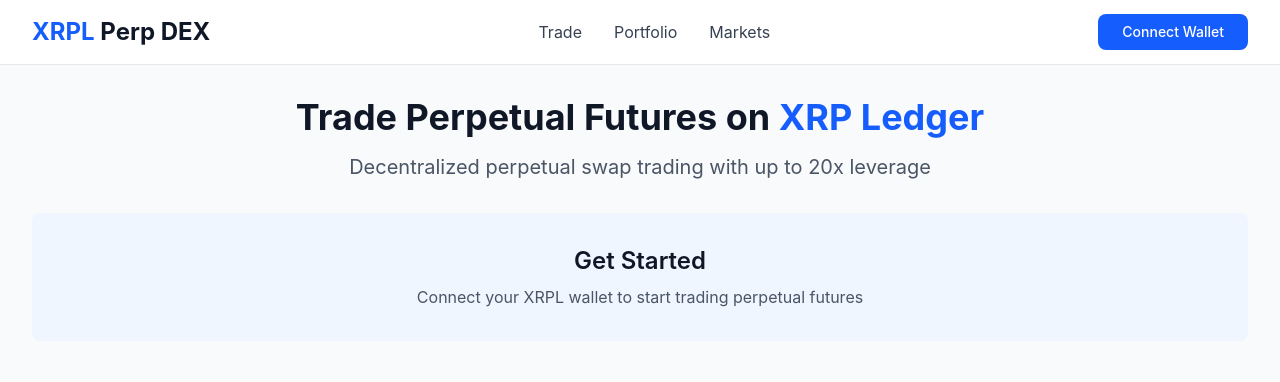
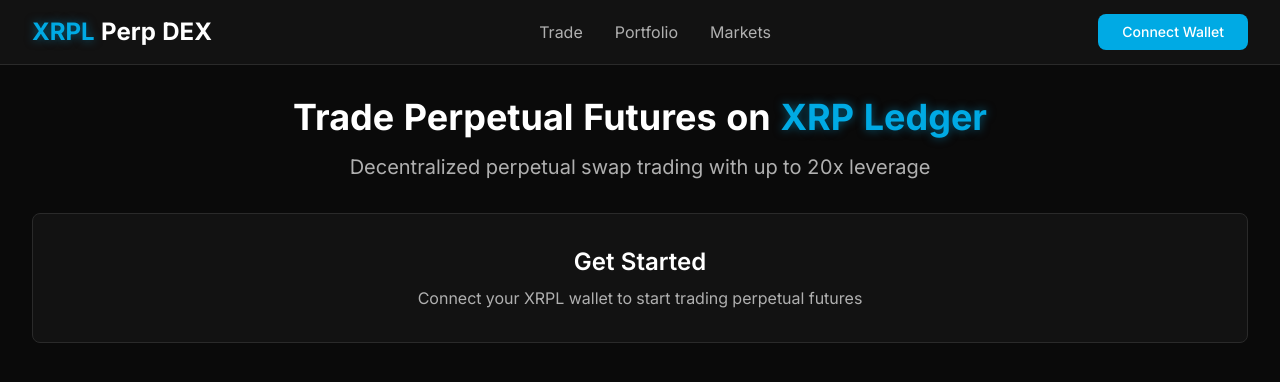
Before and after one commit to LemonTreeTechnologies/perp-dex-ui, a SvelteKit app: page / in a window 1280 px wide. Shown: the top 382 px of the page. Built offline with nearby package versions, Linux system fonts and the light colour scheme.

Commit message:
feat:added-xrp-theme

```diff
--- a/src/app.html
+++ b/src/app.html
@@ -4,6 +4,12 @@
 		<meta charset="utf-8" />
 		<meta name="viewport" content="width=device-width, initial-scale=1" />
 		<meta name="text-scale" content="scale" />
+		<link rel="preconnect" href="https://fonts.googleapis.com" />
+		<link rel="preconnect" href="https://fonts.gstatic.com" crossorigin />
+		<link
+			href="https://fonts.googleapis.com/css2?family=Inter:wght@300;400;500;600;700;800&family=JetBrains+Mono:wght@400;500;600&display=swap"
+			rel="stylesheet"
+		/>
 		%sveltekit.head%
 	</head>
 	<body data-sveltekit-preload-data="hover">
--- a/src/lib/components/Header.svelte
+++ b/src/lib/components/Header.svelte
@@ -66,33 +66,33 @@
 	}
 </script>
 
-<header class="border-b border-gray-200 bg-white">
+<header class="border-b border-[#2A2A2A] bg-[#121212]">
 	<div class="mx-auto max-w-7xl px-4 sm:px-6 lg:px-8">
 		<div class="flex h-16 items-center justify-between">
 			<!-- Logo/Brand -->
 			<div class="flex items-center">
-				<h1 class="text-2xl font-bold text-gray-900">
-					<span class="text-blue-600">XRPL</span> Perp DEX
+				<h1 class="text-2xl font-bold text-white">
+					<span class="text-[#00AAE4] xrp-glow">XRPL</span> Perp DEX
 				</h1>
 			</div>
 
 			<!-- Navigation (placeholder for future menu items) -->
 			<nav class="hidden md:flex md:items-center md:space-x-8">
-				<button type="button" class="text-gray-700 hover:text-gray-900">Trade</button>
-				<button type="button" class="text-gray-700 hover:text-gray-900">Portfolio</button>
-				<button type="button" class="text-gray-700 hover:text-gray-900">Markets</button>
+				<button type="button" class="text-[#B0B0B0] hover:text-white transition-colors">Trade</button>
+				<button type="button" class="text-[#B0B0B0] hover:text-white transition-colors">Portfolio</button>
+				<button type="button" class="text-[#B0B0B0] hover:text-white transition-colors">Markets</button>
 			</nav>
 
 			<!-- Wallet Connection -->
 			<div class="flex items-center">
 				{#if $walletStore.isConnected && $walletStore.address}
 					<div class="flex items-center space-x-4">
-						<div class="rounded-lg bg-gray-100 px-4 py-2 font-mono text-sm text-gray-700">
+						<div class="rounded-lg bg-[#1A1A1A] border border-[#2A2A2A] px-4 py-2 font-mono text-sm text-[#00AAE4]">
 							{formatAddress($walletStore.address)}
 						</div>
 						<button
 							onclick={disconnectWallet}
-							class="rounded-lg bg-red-500 px-4 py-2 text-sm font-medium text-white transition-colors hover:bg-red-600"
+							class="rounded-lg bg-[#2A2A2A] hover:bg-[#404040] px-4 py-2 text-sm font-medium text-white transition-colors border border-[#404040]"
 						>
 							Disconnect
 						</button>
@@ -100,7 +100,7 @@
 				{:else}
 					<button
 						onclick={connectWallet}
-						class="rounded-lg bg-blue-600 px-6 py-2 text-sm font-medium text-white transition-colors hover:bg-blue-700"
+						class="rounded-lg bg-[#00AAE4] px-6 py-2 text-sm font-medium text-white transition-all hover:bg-[#0088B8] hover:shadow-[0_0_20px_rgba(0,170,228,0.4)]"
 					>
 						Connect Wallet
 					</button>
--- a/src/routes/+layout.svelte
+++ b/src/routes/+layout.svelte
@@ -7,7 +7,7 @@
 </script>
 
 <svelte:head><link rel="icon" href={favicon} /></svelte:head>
-<div class="min-h-screen bg-gray-50">
+<div class="min-h-screen bg-[#0A0A0A]">
 	<Header />
 	<main class="mx-auto max-w-7xl px-4 py-8 sm:px-6 lg:px-8">
 		{@render children()}
--- a/src/routes/+page.svelte
+++ b/src/routes/+page.svelte
@@ -4,23 +4,23 @@
 
 <div class="space-y-8">
 	<div class="text-center">
-		<h1 class="text-4xl font-bold text-gray-900">
-			Trade Perpetual Futures on <span class="text-blue-600">XRP Ledger</span>
+		<h1 class="text-4xl font-bold text-white">
+			Trade Perpetual Futures on <span class="text-[#00AAE4] xrp-glow">XRP Ledger</span>
 		</h1>
-		<p class="mt-4 text-xl text-gray-600">
+		<p class="mt-4 text-xl text-[#B0B0B0]">
 			Decentralized perpetual swap trading with up to 20x leverage
 		</p>
 	</div>
 
 	{#if !$walletStore.isConnected}
-		<div class="rounded-lg bg-blue-50 p-8 text-center">
-			<h2 class="text-2xl font-semibold text-gray-900">Get Started</h2>
-			<p class="mt-2 text-gray-600">Connect your XRPL wallet to start trading perpetual futures</p>
+		<div class="rounded-lg bg-[#121212] border border-[#2A2A2A] p-8 text-center hover:border-[#00AAE4] transition-colors">
+			<h2 class="text-2xl font-semibold text-white">Get Started</h2>
+			<p class="mt-2 text-[#B0B0B0]">Connect your XRPL wallet to start trading perpetual futures</p>
 		</div>
 	{:else}
-		<div class="rounded-lg bg-white p-8 shadow">
-			<h2 class="text-2xl font-semibold text-gray-900">Welcome!</h2>
-			<p class="mt-2 text-gray-600">Your wallet is connected. Trading interface coming soon...</p>
+		<div class="rounded-lg bg-[#121212] border border-[#00AAE4] p-8 shadow-[0_0_20px_rgba(0,170,228,0.2)]">
+			<h2 class="text-2xl font-semibold text-white">Welcome!</h2>
+			<p class="mt-2 text-[#B0B0B0]">Your wallet is connected. Trading interface coming soon...</p>
 		</div>
 	{/if}
 </div>
--- a/src/routes/layout.css
+++ b/src/routes/layout.css
@@ -1,3 +1,66 @@
 @import 'tailwindcss';
 @plugin '@tailwindcss/forms';
 @plugin '@tailwindcss/typography';
+
+:root {
+	/* XRP Brand Colors */
+	--xrp-blue: #00AAE4;
+	--xrp-blue-dark: #0088B8;
+	--xrp-blue-light: #33BBEA;
+	--xrp-dark: #0A0A0A;
+	--xrp-dark-secondary: #121212;
+	--xrp-dark-tertiary: #1A1A1A;
+	--xrp-gray: #2A2A2A;
+	--xrp-gray-light: #404040;
+	--xrp-text-primary: #FFFFFF;
+	--xrp-text-secondary: #B0B0B0;
+	--xrp-text-muted: #808080;
+}
+
+* {
+	font-family: 'Inter', -apple-system, BlinkMacSystemFont, 'Segoe UI', 'Roboto', 'Oxygen',
+		'Ubuntu', 'Cantarell', 'Fira Sans', 'Droid Sans', 'Helvetica Neue', sans-serif;
+}
+
+body {
+	background-color: var(--xrp-dark);
+	color: var(--xrp-text-primary);
+	font-feature-settings: 'cv11', 'ss01';
+	font-variant-numeric: tabular-nums;
+	-webkit-font-smoothing: antialiased;
+	-moz-osx-font-smoothing: grayscale;
+}
+
+/* Monospace font for addresses and numbers */
+.font-mono,
+[class*='font-mono'] {
+	font-family: 'JetBrains Mono', 'Consolas', 'Monaco', 'Courier New', monospace !important;
+}
+
+/* Custom scrollbar */
+::-webkit-scrollbar {
+	width: 8px;
+	height: 8px;
+}
+
+::-webkit-scrollbar-track {
+	background: var(--xrp-dark-secondary);
+}
+
+::-webkit-scrollbar-thumb {
+	background: var(--xrp-gray);
+	border-radius: 4px;
+}
+
+::-webkit-scrollbar-thumb:hover {
+	background: var(--xrp-gray-light);
+}
+
+/* Glow effects for XRP blue elements */
+.xrp-glow {
+	text-shadow: 0 0 10px rgba(0, 170, 228, 0.5);
+}
+
+.xrp-glow-box {
+	box-shadow: 0 0 20px rgba(0, 170, 228, 0.3);
+}
```
